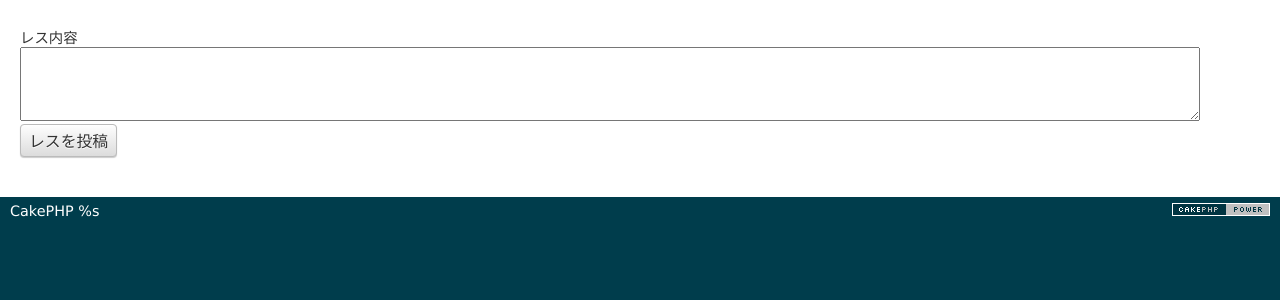
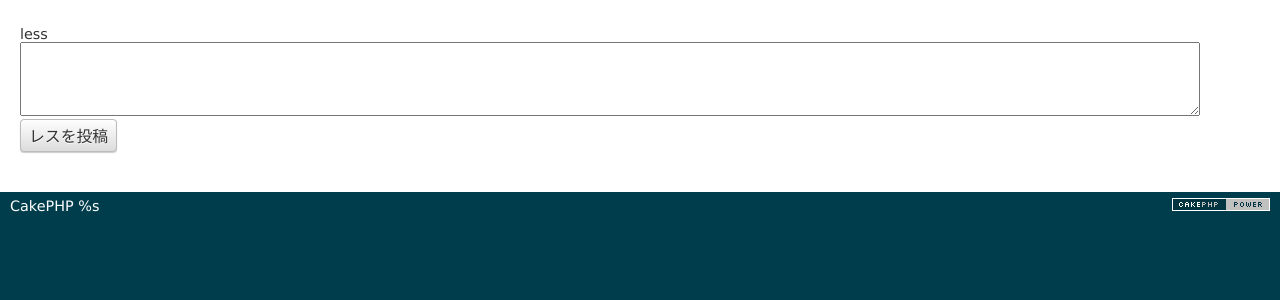
Before and after one commit to shimohida/cakephp, a CakePHP app: the page made by app/View/Less/less2.ctp in a window 1280 px wide. Shown: the part 47-347 px from the top of the page. Run offline with PHP 8.4 and a stand-in for CakePHP, Linux system fonts and the light colour scheme; the template is opened without the code that fills it, so the values that code supplies are empty; some libraries are stand-ins or nearby versions.

Commit message:
M & L1 & L2

```diff
--- a/app/Model/PartnerWork2Tb.php
+++ b/app/Model/PartnerWork2Tb.php
@@ -3,4 +3,9 @@
 
 class PartnerWork2Tb extends AppModel {
 	public  $belongsTo = array('UserTb', 'PartnerWork1Tb');
+
+	public $validate = array(
+		'less' => array('rule' => 'notEmpty'),
+	);
+
 }
--- a/app/View/Less/less2.ctp
+++ b/app/View/Less/less2.ctp
@@ -1,11 +1,11 @@
 <br>
-レス内容<br>
+less<br>
 <form action="#" method="GET">
 
 <input type="hidden" name="user_id" value="<?php if(isset($user_id)){ echo $user_id; } ?>">
 <input type="hidden" name="thread_id" value="<?php if(isset($thread_id)){ echo $thread_id; } ?>">
 
-<textarea name="less" ></textarea>
+<textarea name="less" required="required" ></textarea>
 
 <input type="submit" value="レスを投稿">
 
```
Also changed, not shown: app/View/Less/less1.ctp (+4 -4 lines).
